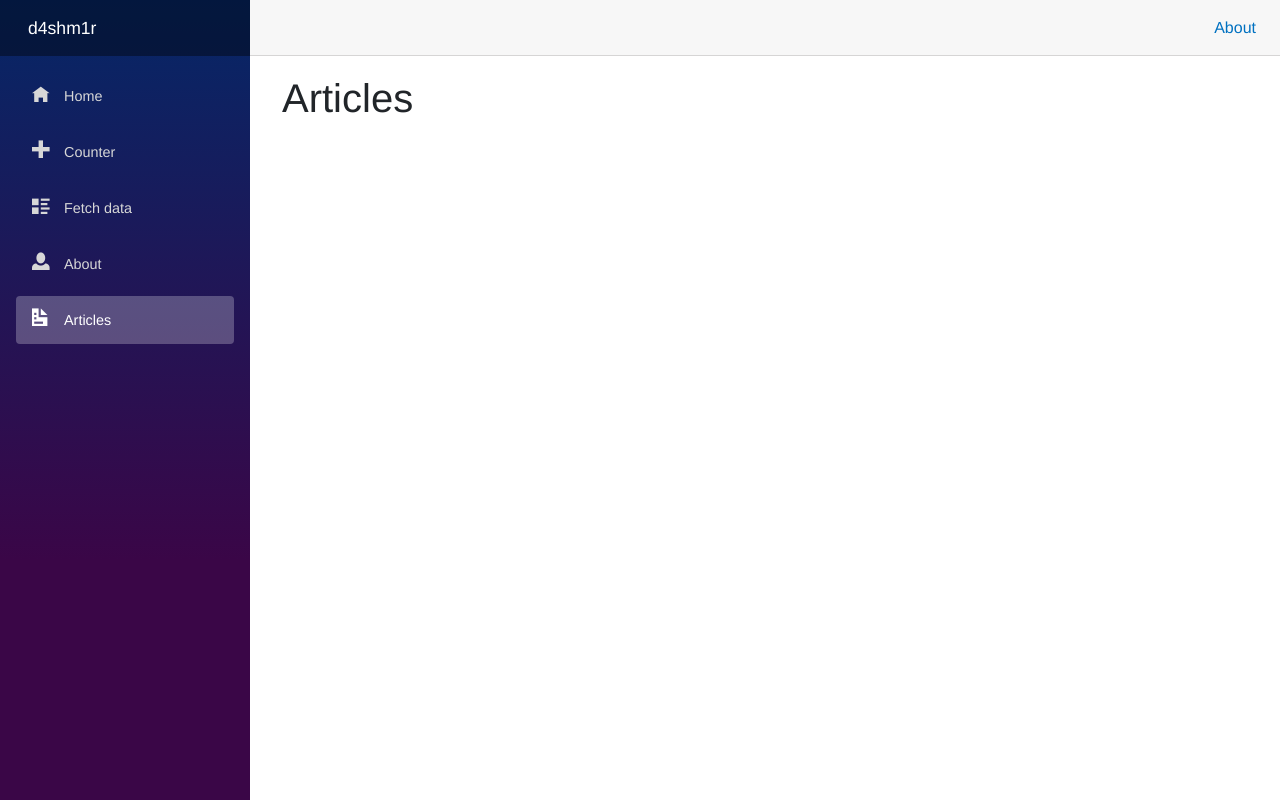
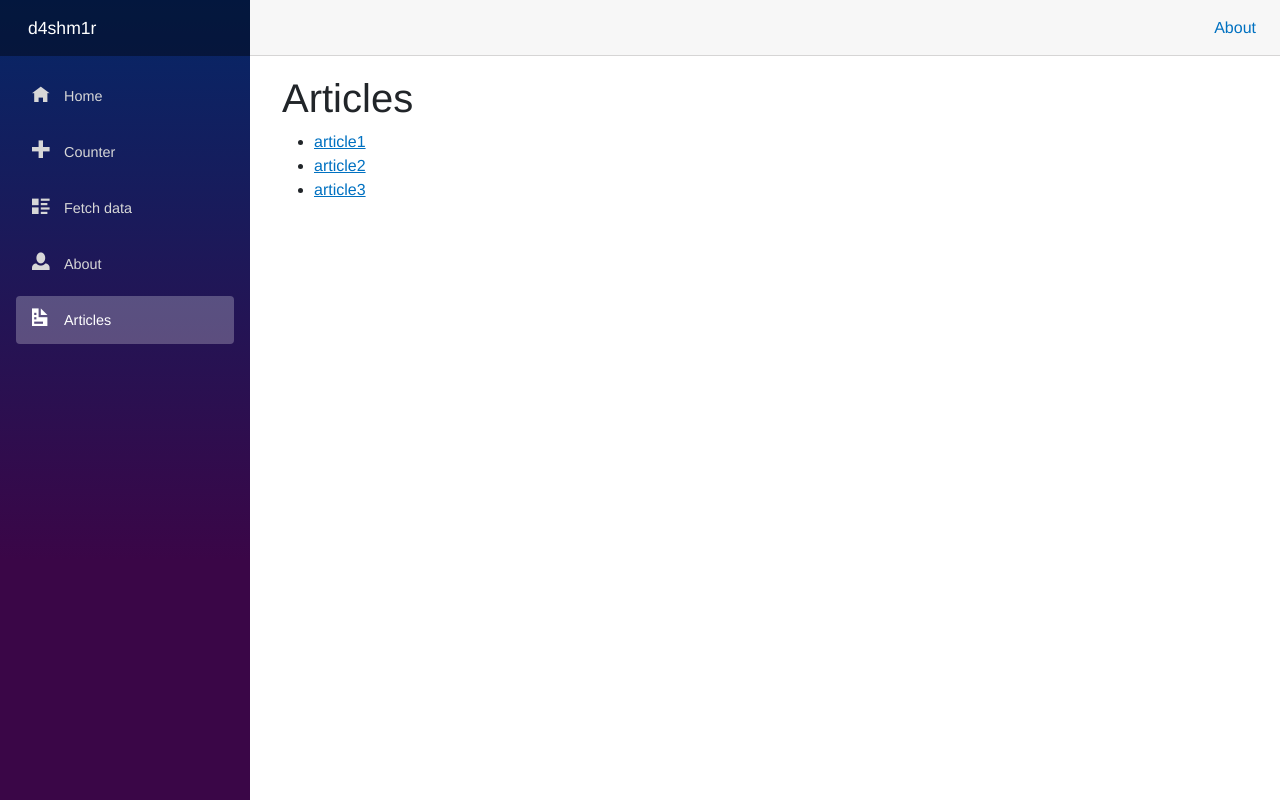
Before and after one commit to d4shm1r/d4shm1r.github.io, an ASP.NET Core app: page /articles in a window 1280 px wide. Run offline with ASP.NET Core 8, Linux system fonts and the light colour scheme; style sheets or scripts are compiled from the project's sources.

Commit message:
adding links

```diff
--- a/d4shm1r.github.io/Pages/Articles.razor
+++ b/d4shm1r.github.io/Pages/Articles.razor
@@ -3,3 +3,14 @@
 <PageTitle>Articles</PageTitle>
 
 <h1>Articles</h1>
+
+<ul>
+    @foreach (var articleName in articleNames)
+    {
+        <li><a href="/articles/@articleName">@articleName</a></li>
+    }
+</ul>
+
+@code {
+    private List<string> articleNames = new List<string> { "article1", "article2", "article3" };
+}
```
